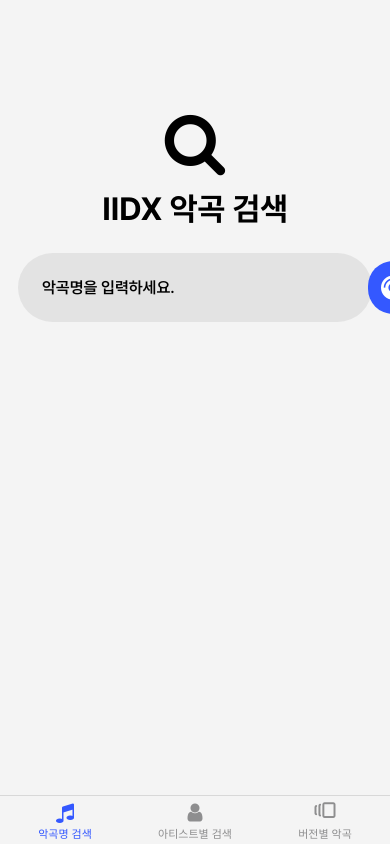
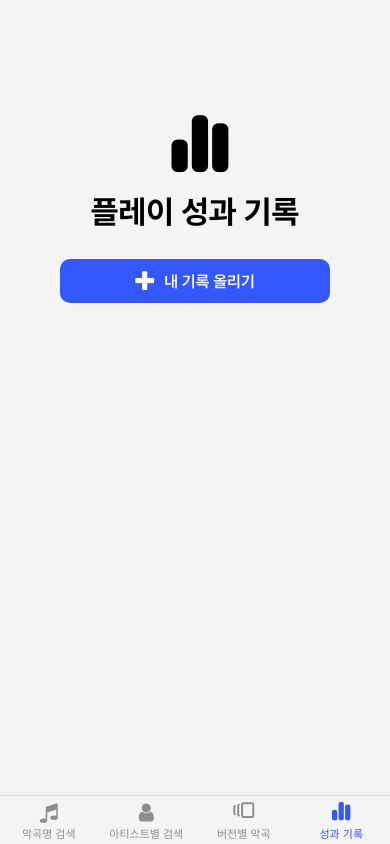
Before and after one commit to 4rNe5/IIDBX_RN, a React Native app: screen /ScoreView in a window 390 px wide. Built offline with nearby package versions, Linux system fonts and the light colour scheme.

Commit message:
[ADD] ScoreNavigator

```diff
--- /dev/null
+++ b/navigation/ScoreStack.tsx
@@ -0,0 +1,40 @@
+import { NavigationContainer } from '@react-navigation/native';
+import { createStackNavigator } from '@react-navigation/stack';
+
+import { fontLists } from '../assets/fonts/fontLists';
+import { useFonts } from "expo-font";
+import { Text } from "react-native"
+
+import ScoreView from "../screens/ScoreView";
+import ScoreUpload from "../screens/ScoreUpload";
+
+export type ScoreStackParamList = {
+  ScoreView: undefined;
+  ScoreUpload: undefined;
+};
+
+const Stack = createStackNavigator<ScoreStackParamList>();
+
+export default function ScoreStack() {
+  const [fontsLoaded] = useFonts(fontLists);
+  if (!fontsLoaded) {
+    return <Text> 정보 로딩중... </Text>;
+  }
+  // @ts-ignore
+  return (
+    <NavigationContainer>
+      <Stack.Navigator initialRouteName="ScoreView">
+        <Stack.Screen
+          name="ScoreView"
+          component={ScoreView}
+          options={{ headerShown: false }}
+        />
+        <Stack.Screen
+          name="ScoreUpload"
+          component={ScoreUpload}
+          options={{ headerShown: false }}
+        />
+      </Stack.Navigator>
+    </NavigationContainer>
+  );
+}
--- a/navigation/tab-navigator.tsx
+++ b/navigation/tab-navigator.tsx
@@ -7,7 +7,8 @@
 import SearchSong from '../screens/SearchSong';
 import VersionSong from "../screens/VersionSong";
 import SearchArtistSong from "../screens/SearchArtistSong";
-import { Octicons } from "@expo/vector-icons";
+import { Octicons, FontAwesome6 } from "@expo/vector-icons";
+import ScoreView from "../screens/ScoreView";
 
 const Tab = createBottomTabNavigator();
 
@@ -49,7 +50,7 @@
         }}
       />
       <Tab.Screen
-        name="Two"
+        name="VersionSong"
         component={VersionSong}
         options={{
           headerShown: false,
@@ -61,6 +62,19 @@
           tabBarIcon: ({ color }) => <Octicons name="versions" size={21} color={color} />,
         }}
       />
+      <Tab.Screen
+        name="ScoreView"
+        component={ScoreView}
+        options={{
+          headerShown: false,
+          title: '성과 기록',
+          tabBarLabelStyle: {
+            fontSize: 11,
+            paddingBottom: 3,
+          },
+          tabBarIcon: ({ color }) => <FontAwesome6 name="chart-simple" size={21} color={color} />,
+        }}
+      />
     </Tab.Navigator>
   );
 }
--- /dev/null
+++ b/screens/ScoreView.tsx
@@ -0,0 +1,80 @@
+import React, { useState } from "react";
+import { Text, ScrollView, StyleSheet, TouchableOpacity, View } from "react-native";
+import { FontAwesome, FontAwesome6 } from '@expo/vector-icons';
+import PretendardText from "../components/PretendardText";
+import { StatusBar } from "expo-status-bar";
+import axios from 'axios';
+import { Link, useNavigation } from '@react-navigation/native';
+import { StackNavigationProp } from '@react-navigation/stack';
+import { ScoreStackParamList } from "../navigation/ScoreStack";
+
+type ScreenNavigationProps = StackNavigationProp<ScoreStackParamList, 'ScoreView'>;
+
+export default function ScoreView() {
+
+  const navigation = useNavigation<ScreenNavigationProps>();
+  const [value, setValue] = useState(0);
+  const [versionData, setVersionData] = useState([]);
+
+  return (
+    <ScrollView style={styles.container}>
+      <View style={styles.title_container}>
+        <FontAwesome6 style={styles.title_icon} name="chart-simple" size={65} color="black" />
+        <PretendardText style={{marginBottom: 10}} fontsize={32} fontWeight={'Bold'}> 플레이 성과 기록 </PretendardText>
+      </View>
+
+      <TouchableOpacity style={styles.addButton} onPress={() => { navigation.navigate('ScoreUpload'); }}>
+        <FontAwesome name="plus" size={24} color="white" style={styles.addButtonIcon} />
+        <Text style={styles.addButtonText}>내 기록 올리기</Text>
+      </TouchableOpacity>
+
+    </ScrollView>
+  );
+}
+
+const styles = StyleSheet.create({
+  container: {
+    flex: 1,
+    backgroundColor: '#f4f4f4',
+  },
+  title_container: {
+    alignItems: 'center',
+    paddingBottom: 8,
+    paddingTop: 110,
+  },
+  title_icon: {
+    marginLeft: 10,
+    paddingBottom: 15,
+  },
+  fab: {
+    zIndex: 1,
+    position: 'absolute',
+    width: 56,
+    height: 56,
+    alignItems: 'center',
+    justifyContent: 'center',
+    right: 20,
+    bottom: 10,
+    backgroundColor: '#03A9F4',
+    borderRadius: 30,
+    elevation: 8,
+  },
+  addButton: {
+    flexDirection: 'row',
+    alignItems: 'center',
+    backgroundColor: '#3458ff',
+    paddingVertical: 10,
+    paddingHorizontal: 75,
+    borderRadius: 10,
+    marginTop: 10,
+    alignSelf: 'center',
+  },
+  addButtonIcon: {
+    marginRight: 10,
+  },
+  addButtonText: {
+    color: 'white',
+    fontSize: 16,
+    fontFamily: 'Pretendard-SemiBold',
+  },
+});
```
Also changed, not shown: screens/ScoreUpload.tsx (added, +72 -0 lines).
